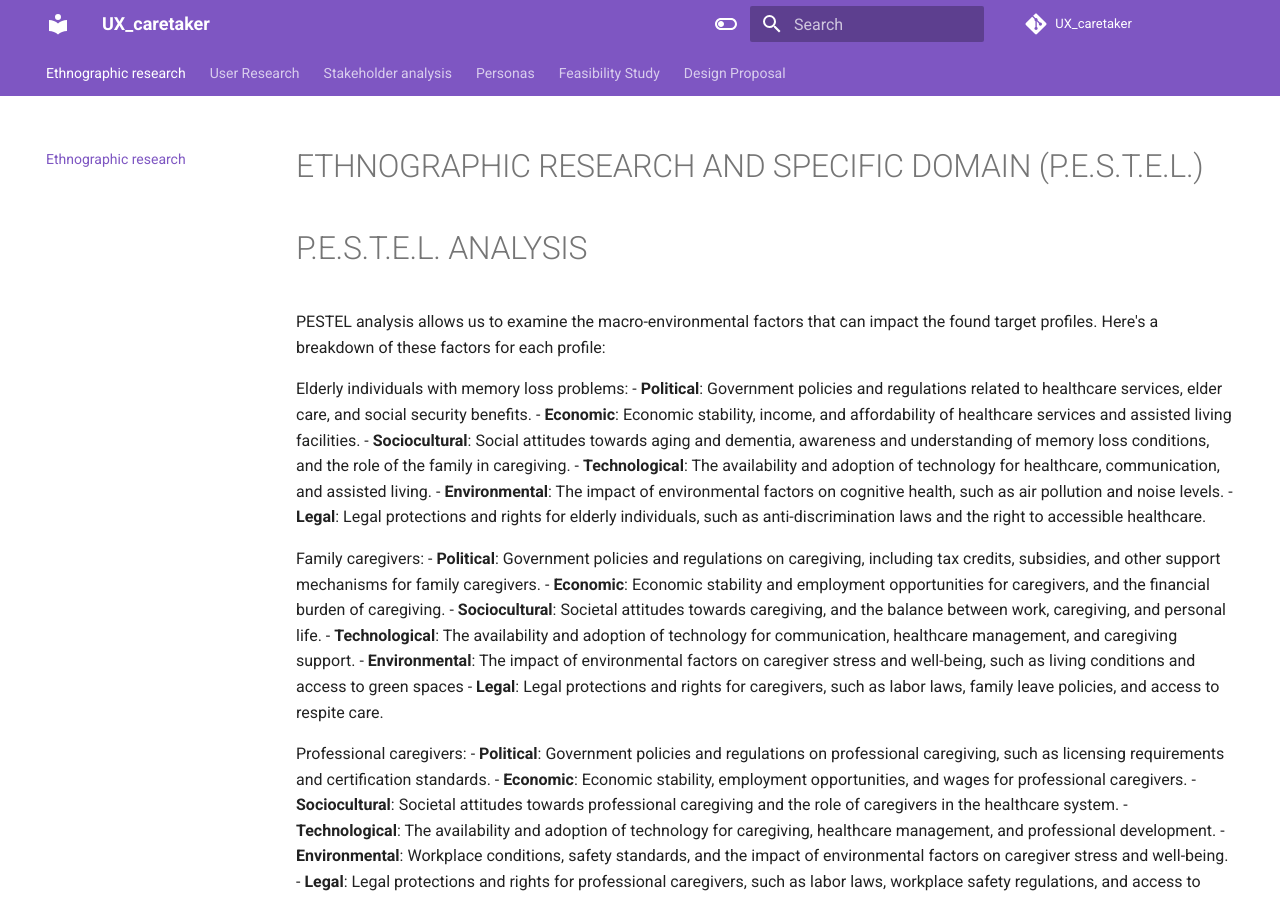
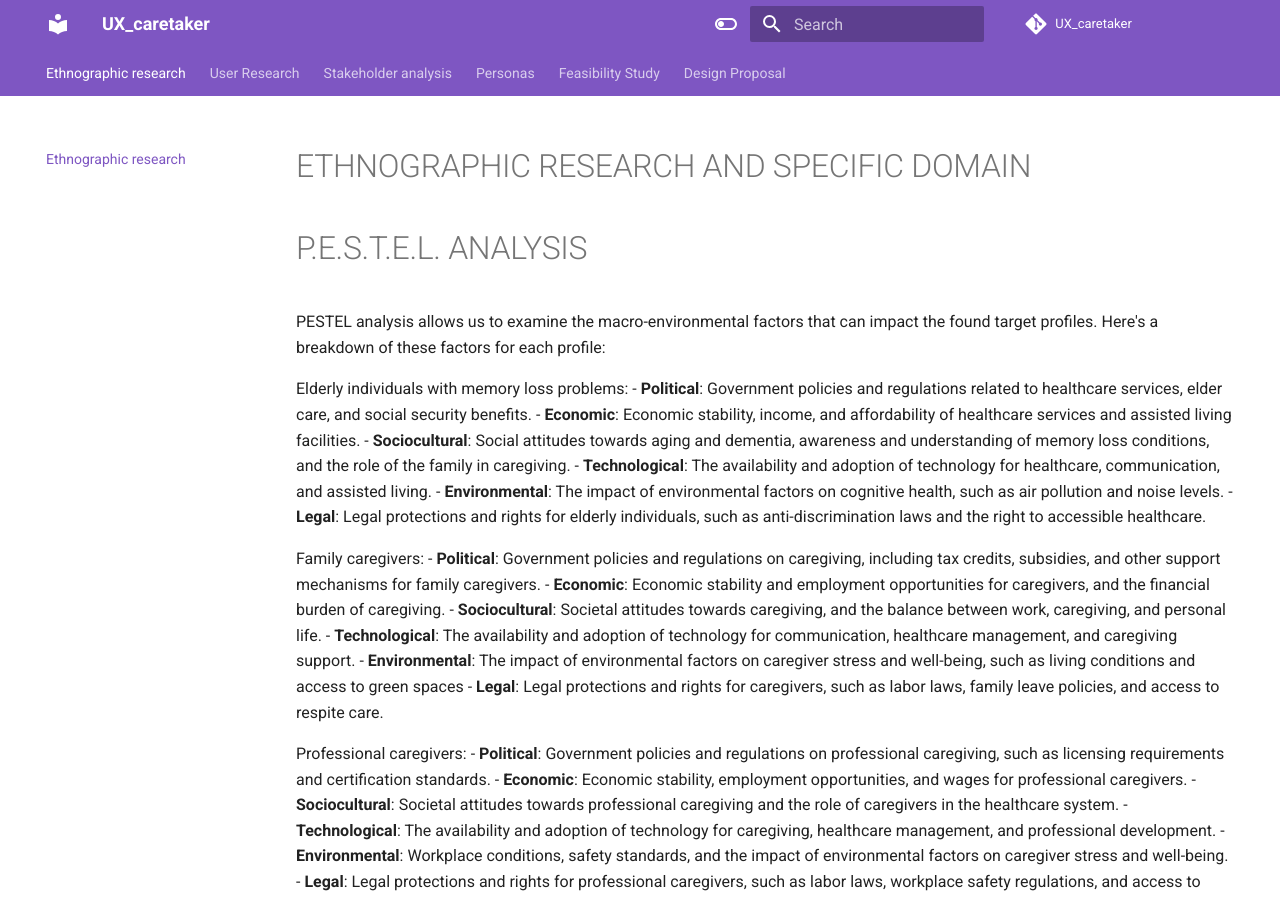
Before and after one commit to teragramgius/GherryPlus, an MkDocs documentation site: the page built from docs/index.md, in a window 1280 px wide and 900 px high. Built offline with MkDocs 1.6.1 and Material for MkDocs 9.7.7, drawn with Linux system fonts in a browser that asks for light colours; comment, search, counter and statistics services are not loaded; the version menu is left out.

```diff
--- a/docs/index.md
+++ b/docs/index.md
@@ -1,4 +1,4 @@
-# ETHNOGRAPHIC RESEARCH AND SPECIFIC DOMAIN (P.E.S.T.E.L.)
+# ETHNOGRAPHIC RESEARCH AND SPECIFIC DOMAIN
 # P.E.S.T.E.L. ANALYSIS
 PESTEL analysis allows us to examine the macro-environmental factors that can impact the found target profiles. Here's a breakdown of these factors for each profile:
 
```
